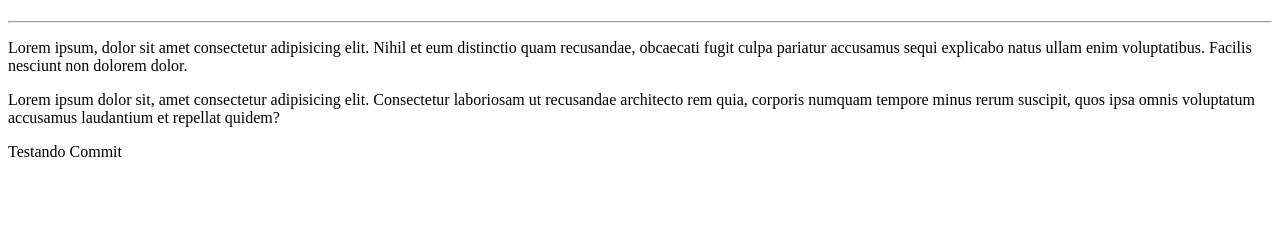
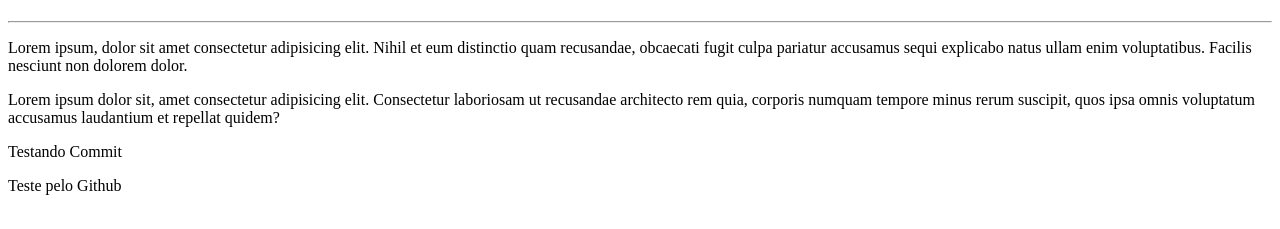
Before and after one commit to gvscript/Ola-Mundo, a plain HTML site: page site-exemplo/index.html in a window 1280 px wide. Shown: the part 59-288 px from the top of the page. Drawn offline with Linux system fonts and the light colour scheme.

Commit message:
Teste ed GitHub

```diff
--- a/site-exemplo/index.html
+++ b/site-exemplo/index.html
@@ -13,5 +13,7 @@
     <p>Lorem ipsum dolor sit, amet consectetur adipisicing elit. Consectetur laboriosam ut recusandae architecto rem quia, corporis numquam tempore minus rerum suscipit, quos ipsa omnis voluptatum accusamus laudantium et repellat quidem?</p>
 
     <p>Testando Commit</p>
+
+    Teste pelo Github
 </body>
 </html>
```
